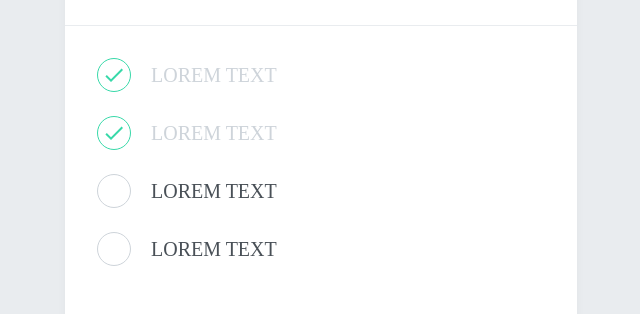
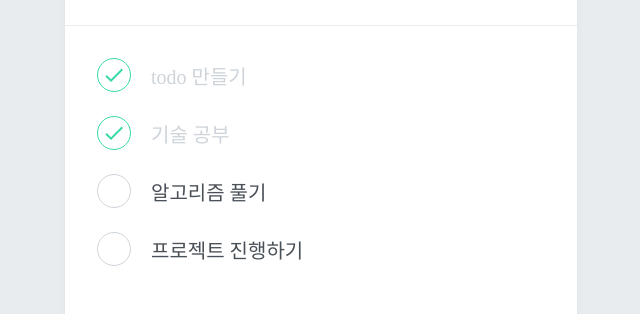
Before and after one commit to HeeyeonJeong/react-todo, a React (Create React App) app: page / in a window 1280 px wide. Shown: the part 249-563 px from the top of the page, without its empty margins (319-959 px from the left). Built offline with nearby package versions, Linux system fonts and the light colour scheme.

Commit message:
Feat: fetch todo/TodoList

```diff
--- a/src/components/TodoList.js
+++ b/src/components/TodoList.js
@@ -1,5 +1,6 @@
 import React from "react";
 import styled from "styled-components";
+import { useTodoState } from "../TodoContext";
 import TodoItem from "./TodoItem";
 
 const TodoListBlock = styled.div`
@@ -9,12 +10,17 @@
 `;
 
 function TodoList() {
+  const todos = useTodoState();
   return (
     <TodoListBlock>
-      <TodoItem text="LOREM TEXT" done={true} />
-      <TodoItem text="LOREM TEXT" done={true} />
-      <TodoItem text="LOREM TEXT" done={false} />
-      <TodoItem text="LOREM TEXT" done={false} />
+      {todos.map((todo) => (
+        <TodoItem
+          key={todo.id}
+          id={todo.id}
+          text={todo.text}
+          done={todo.done}
+        />
+      ))}
     </TodoListBlock>
   );
 }
```
